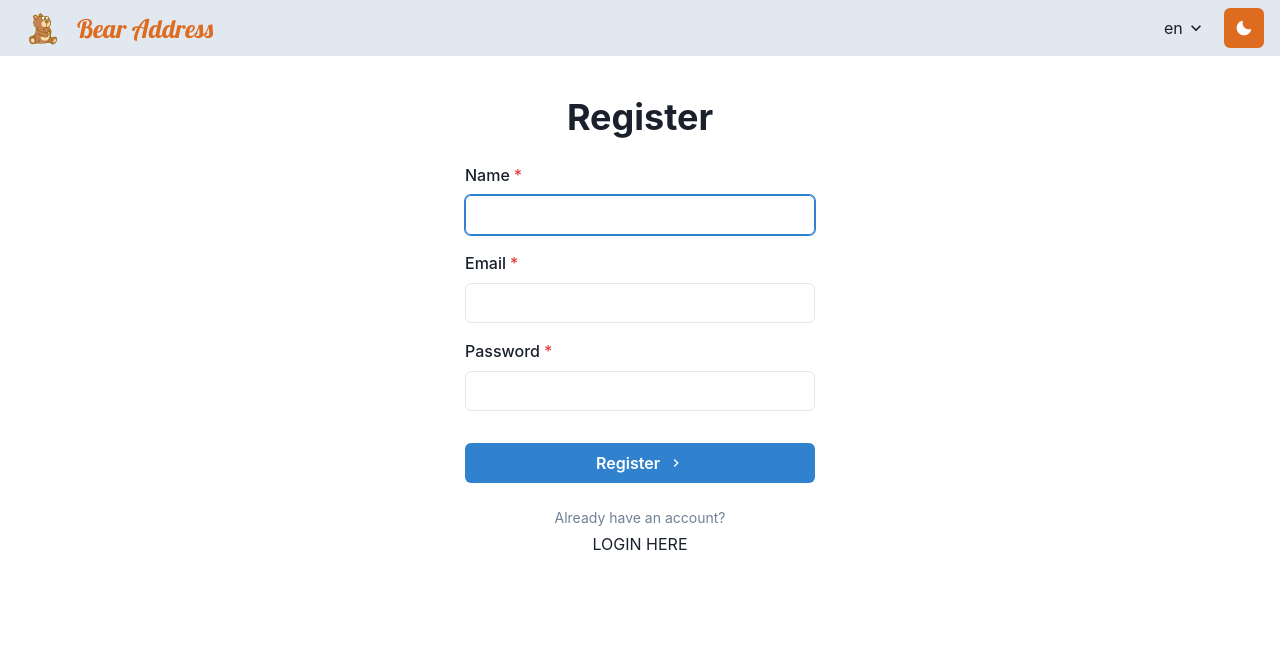
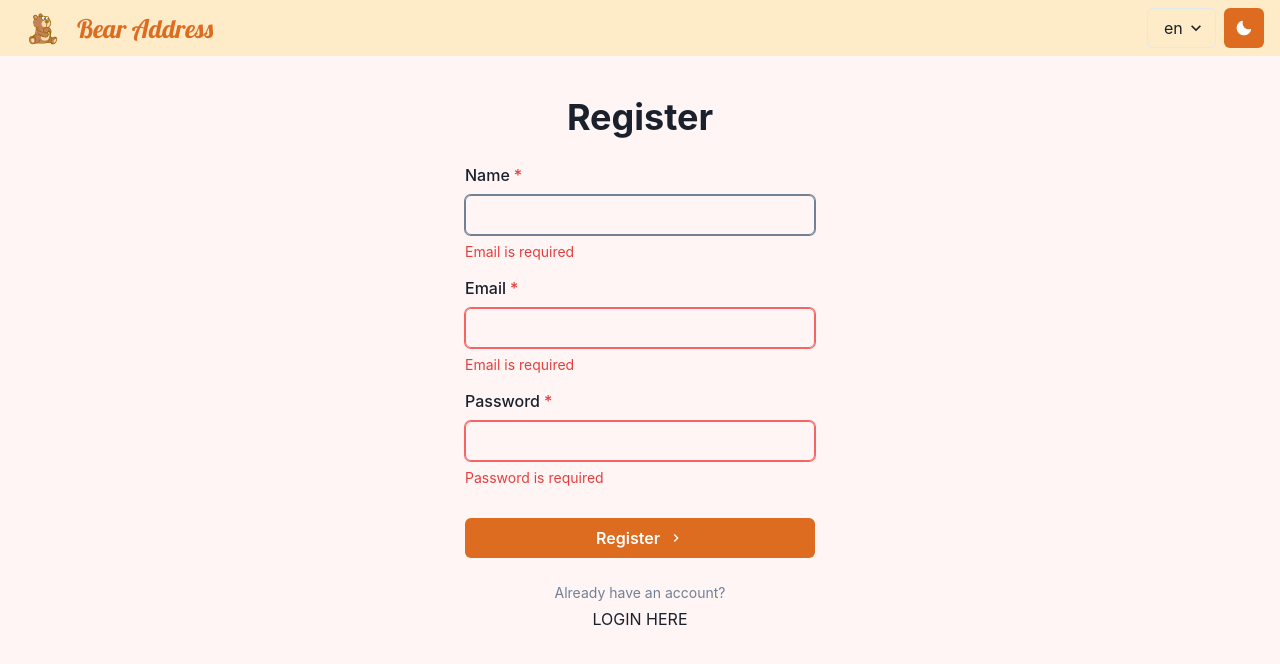
Before and after one commit to radoslavtomas/addressbook, a React (Vite) app: page /register in a window 1280 px wide. Shown: the top 664 px of the page. Built offline with nearby package versions, Linux system fonts and the light colour scheme.

Commit message:
working on color scheme

```diff
--- a/src/layouts/RootLayout.jsx
+++ b/src/layouts/RootLayout.jsx
@@ -25,7 +25,8 @@ const RootLayout = () => {
       style={{ position: 'relative' }}
     >
       <Box minHeight={'100vh'}>
-        <Flex as={'header'} h={'3.5em'} bg={useColorModeValue('gray.200', 'gray.900')} px={4} py={2}
+        <Flex as={'header'} h={'3.5em'} bg={useColorModeValue('orange.100', 'gray.900')} px={4} py={2}
+              boxShadow="sm"
               alignItems={'center'}
               justifyContent={'space-between'}>
           <Link to="/">
@@ -38,6 +39,7 @@ const RootLayout = () => {
               />
               <Show above="sm">
                 <Text as={'span'} fontFamily={'Lobster'} color={useColorModeValue('orange.500', 'orange.300')}
+                      _hover={{ color: useColorModeValue('orange.600', 'orange.400') }}
                       fontSize={'1.6em'}>{t('siteTitle')}</Text>
               </Show>
             </HStack>
@@ -49,7 +51,7 @@ const RootLayout = () => {
           </HStack>
         </Flex>
 
-        <Box as={'main'} minHeight={'calc(100vh - 3.5em)'}>
+        <Box as={'main'} minHeight={'calc(100vh - 3.5em)'} bg={useColorModeValue('red.50', 'gray.800')}>
           <Outlet/>
         </Box>
       </Box>
--- a/src/pages/Login/Login.jsx
+++ b/src/pages/Login/Login.jsx
@@ -37,6 +37,8 @@ const Login = () => {
                 id="email"
                 autoFocus
                 type="email"
+                errorBorderColor="red.400"
+                focusBorderColor="gray.500"
               />
               <FormErrorMessage>Email is required</FormErrorMessage>
             </FormControl>
@@ -46,6 +48,8 @@ const Login = () => {
               <Input
                 id="password"
                 type="password"
+                errorBorderColor="red.400"
+                focusBorderColor="gray.500"
               />
               <FormErrorMessage>Password is required</FormErrorMessage>
             </FormControl>
@@ -53,7 +57,7 @@ const Login = () => {
             <Button
               type="submit"
               rightIcon={<ChevronRightIcon/>}
-              colorScheme="blue"
+              colorScheme="orange"
               variant="solid"
               w="100%"
             >
--- a/src/pages/Register/Register.jsx
+++ b/src/pages/Register/Register.jsx
@@ -15,7 +15,7 @@ import { useTranslation } from 'react-i18next'
 
 const Register = () => {
   const { t } = useTranslation()
-  const isError = false
+  const isError = true
 
   return (
     <Container maxW="container.md" pt={10}>
@@ -38,6 +38,9 @@ const Register = () => {
                 id="name"
                 autoFocus
                 type="name"
+                errorBorderColor="red.400"
+                focusBorderColor="gray.500"
+
               />
               <FormErrorMessage>Email is required</FormErrorMessage>
             </FormControl>
@@ -47,6 +50,8 @@ const Register = () => {
               <Input
                 id="email"
                 type="email"
+                errorBorderColor="red.400"
+                focusBorderColor="gray.500"
               />
               <FormErrorMessage>Email is required</FormErrorMessage>
             </FormControl>
@@ -56,6 +61,8 @@ const Register = () => {
               <Input
                 id="password"
                 type="password"
+                errorBorderColor="red.400"
+                focusBorderColor="gray.500"
               />
               <FormErrorMessage>Password is required</FormErrorMessage>
             </FormControl>
@@ -63,7 +70,7 @@ const Register = () => {
             <Button
               type="submit"
               rightIcon={<ChevronRightIcon/>}
-              colorScheme="blue"
+              colorScheme="orange"
               variant="solid"
               w="100%"
             >
```
